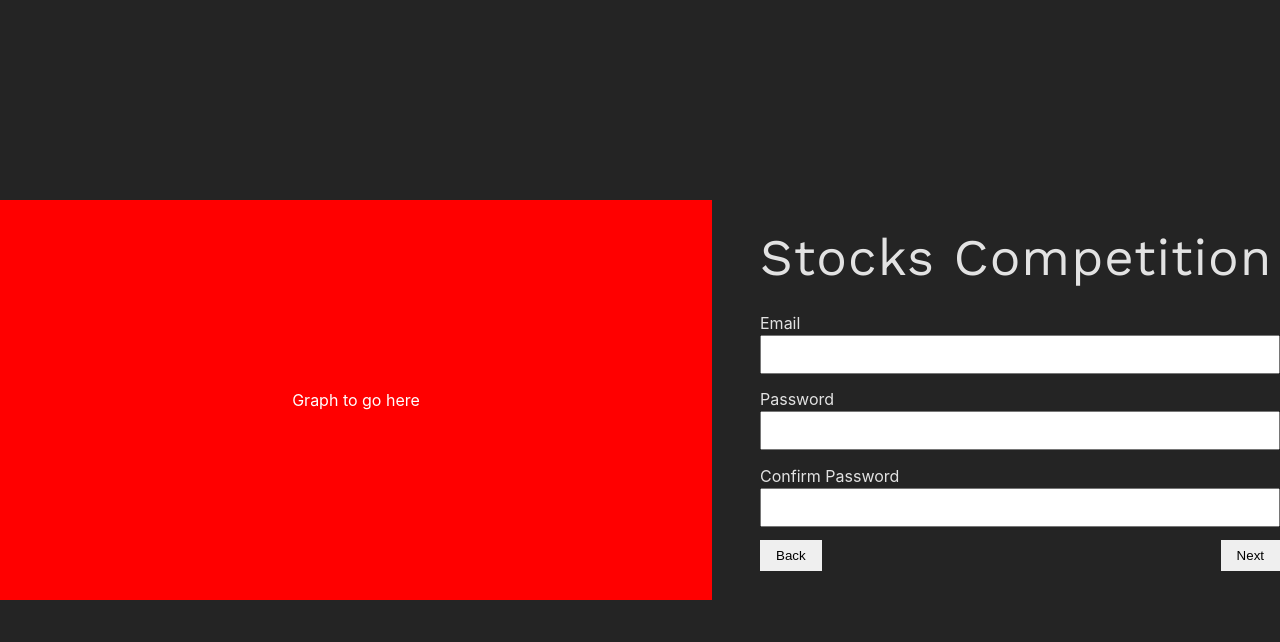
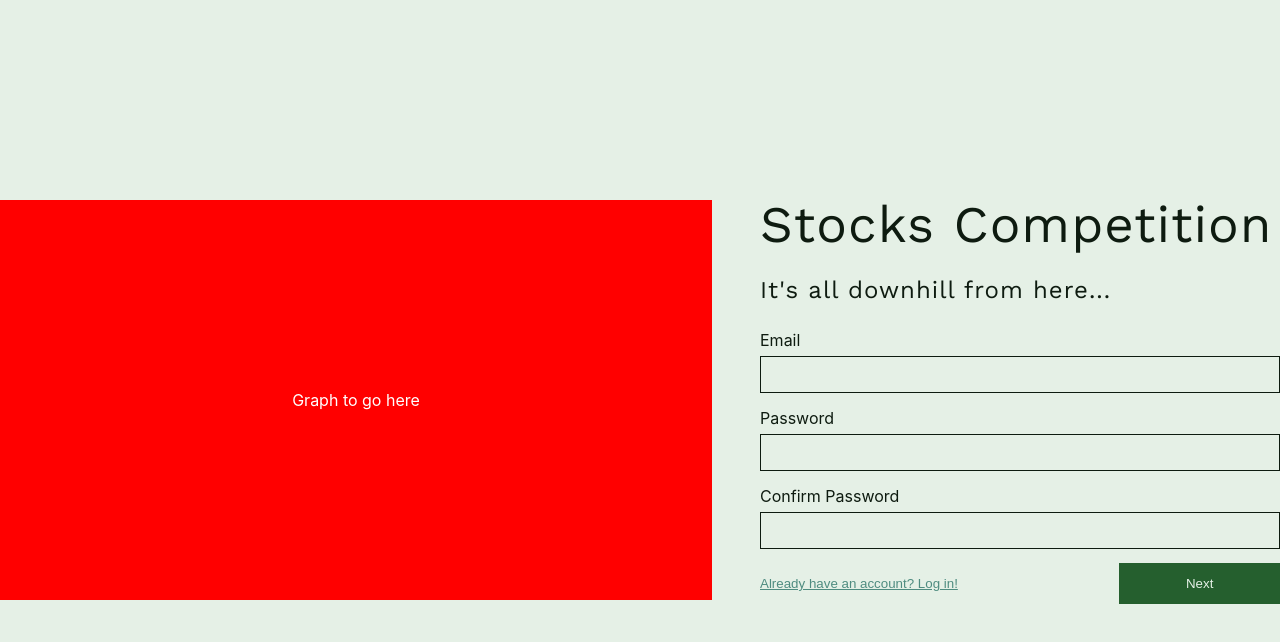
Before and after one commit to ConnorJWalker/StocksCompetition, a React (Vite) app in the folder StocksCompetition.Ui/: page / in a window 1280 px wide. Both pictures are taken after a click on the button "Sign Up". Shown: the top 642 px of the page. Built offline with nearby package versions, Linux system fonts and the light colour scheme; the HTML template or start-up script is replaced by a standard one.

Commit message:
added display details form and colour themes

```diff
--- a/StocksCompetition.Ui/src/components/authentication/authentication-inputs.tsx
+++ b/StocksCompetition.Ui/src/components/authentication/authentication-inputs.tsx
@@ -3,6 +3,7 @@ import { AuthenticationFormType } from '@models/authentication/authentication-fo
 import { AuthenticationOptions } from '@components/authentication/authentication-options'
 import { LoginForm } from '@components/authentication/forms/login-form'
 import { SignupCredentialsForm } from '@components/authentication/forms/signup-credentials-form'
+import { DisplayDetailsForm } from '@components/authentication/forms/display-details-form.tsx'
 
 export const AuthenticationInputs = () => {
     const [currentForm, setCurrentForm] = useState(AuthenticationFormType.AuthenticationInputs)
@@ -13,13 +14,14 @@ export const AuthenticationInputs = () => {
         [AuthenticationFormType.AuthenticationInputs]: <AuthenticationOptions changeForm={changeForm} />,
         [AuthenticationFormType.Login]: <LoginForm changeForm={changeForm} />,
         [AuthenticationFormType.SignupCredentials]: <SignupCredentialsForm changeForm={changeForm} />,
-        [AuthenticationFormType.SignupDisplayDetails]: <h1>TODO</h1>,
+        [AuthenticationFormType.SignupDisplayDetails]: <DisplayDetailsForm changeForm={changeForm} />,
         [AuthenticationFormType.SignupApiKey]: <h1>TODO</h1>,
     }
 
     return (
         <div className='authentication-inputs-container'>
             <h1>Stocks Competition</h1>
+            <h2>It's all downhill from here...</h2>
             { forms[currentForm] }
         </div>
     )
--- a/StocksCompetition.Ui/src/components/authentication/authentication-options.tsx
+++ b/StocksCompetition.Ui/src/components/authentication/authentication-options.tsx
@@ -6,7 +6,11 @@ export const AuthenticationOptions = ({ changeForm }: AuthenticationFormProps) =
         <>
             <section className='api-authentication-buttons'>
                 <button onClick={() => changeForm(AuthenticationFormType.SignupCredentials)}>Sign Up</button>
-                <button onClick={() => changeForm(AuthenticationFormType.Login)}>Log In</button>
+                <button
+                    className='action'
+                    onClick={() => changeForm(AuthenticationFormType.Login)}>
+                    Log In
+                </button>
             </section>
 
             <div className='divider'>
--- /dev/null
+++ b/StocksCompetition.Ui/src/components/authentication/forms/display-details-form.tsx
@@ -0,0 +1,44 @@
+import AuthenticationFormProps from '@models/authentication/authentication-form-props.ts'
+import { AuthenticationFormType } from '@models/authentication/authentication-form-type.ts'
+import { useState } from 'react'
+import { randomColour } from '@utilities/random-colour.ts'
+
+export const DisplayDetailsForm = ({ changeForm }: AuthenticationFormProps) => {
+    const [colour, setColour] = useState<string>(randomColour())
+
+    return (
+        <div className='authentication-form-container'>
+            <div style={{ display: 'flex', alignItems: 'center', justifyContent: 'center' }} className='profile-picture'>
+                <p style={{ color: 'white' }}>Profile Picture</p>
+            </div>
+
+            <label htmlFor='username'>Username</label>
+            <input id='username' type='text'/>
+            <label htmlFor='display-name'>Display Name</label>
+            <input id='display-name' type='text'/>
+
+            <label htmlFor='display-colour'>Display Colour</label>
+            <label className='display-colour-field' htmlFor='display-colour' style={{ backgroundColor: colour }}>
+                <input
+                    hidden
+                    id='display-colour'
+                    type='color'
+                    value={colour}
+                    onChange={e => { console.log(e.target); setColour(e.target.value)}} />
+            </label>
+
+            <footer>
+                <button
+                    className='link'
+                    onClick={() => changeForm(AuthenticationFormType.SignupCredentials)}>
+                    Back to credentials form
+                </button>
+                <button
+                    className='action'
+                    onClick={() => changeForm(AuthenticationFormType.SignupApiKey)}>
+                    Next
+                </button>
+            </footer>
+        </div>
+    )
+}
--- a/StocksCompetition.Ui/src/components/authentication/forms/login-form.tsx
+++ b/StocksCompetition.Ui/src/components/authentication/forms/login-form.tsx
@@ -10,8 +10,16 @@ export const LoginForm = ({ changeForm }: AuthenticationFormProps) => {
             <input id='password' type='password'/>
 
             <footer>
-                <button onClick={() => changeForm(AuthenticationFormType.AuthenticationInputs)}>Back</button>
-                <button onClick={() => changeForm(AuthenticationFormType.SignupDisplayDetails)}>Log In</button>
+                <button
+                    className='link'
+                    onClick={() => changeForm(AuthenticationFormType.AuthenticationInputs)}>
+                    Don't have an account? Sign up!
+                </button>
+                <button
+                    className='action'
+                    onClick={() => changeForm(AuthenticationFormType.SignupDisplayDetails)}>
+                    Log In
+                </button>
             </footer>
         </div>
     )
--- a/StocksCompetition.Ui/src/components/authentication/forms/signup-credentials-form.tsx
+++ b/StocksCompetition.Ui/src/components/authentication/forms/signup-credentials-form.tsx
@@ -12,8 +12,14 @@ export const SignupCredentialsForm = ({ changeForm }: AuthenticationFormProps) =
             <input id='confirm-password' type='password'/>
 
             <footer>
-                <button onClick={() => changeForm(AuthenticationFormType.AuthenticationInputs)}>Back</button>
-                <button onClick={() => changeForm(AuthenticationFormType.SignupDisplayDetails)}>Next</button>
+                <button
+                    className='link'
+                    onClick={() => changeForm(AuthenticationFormType.AuthenticationInputs)}>
+                    Already have an account? Log in!
+                </button>
+                <button
+                    className='action'
+                    onClick={() => changeForm(AuthenticationFormType.SignupDisplayDetails)}>Next</button>
             </footer>
         </div>
     )
--- a/StocksCompetition.Ui/src/index.css
+++ b/StocksCompetition.Ui/src/index.css
@@ -3,14 +3,30 @@
     line-height: 1.5;
     font-weight: 400;
 
+    --text-colour: #e4f1e6;
+    --background-colour: #0f1a10;
+    --primary-colour: #9ed9a7;
+    --secondary-colour: #3a6959;
+    --accent-colour: #73b0a4;
+
     color-scheme: light dark;
-    color: rgba(255, 255, 255, 0.87);
-    background-color: #242424;
+    color: var(--text-colour);
+    background-color: var(--background-colour);
 
     font-synthesis: none;
     text-rendering: optimizeLegibility;
     -webkit-font-smoothing: antialiased;
     -moz-osx-font-smoothing: grayscale;
+}
+
+@media (prefers-color-scheme: light) {
+    :root {
+        --text-colour: #0e1b10;
+        --background-colour: #e5f0e6;
+        --primary-colour: #255f2e;
+        --secondary-colour: #96c5b5;
+        --accent-colour: #4f8c80;
+    }
 }
 
 #root {
@@ -21,7 +37,7 @@
 
 a {
     font-weight: 500;
-    color: #646cff;
+    color: var(--accent-colour);
     text-decoration: inherit;
 }
 a:hover {
@@ -37,17 +53,39 @@ h1, h2, h3, h4, h5, h6 {
     font-family: 'Work Sans', Inter, system-ui, Avenir, Helvetica, Arial, sans-serif;
 }
 
+h1, h2 {
+    letter-spacing: 1px;
+}
+
 h1 {
     font-size: 3.2em;
     line-height: 1.1;
-    margin: 0 0 0.5em;
-    letter-spacing: 1px;
+    margin: 0 0 0.25em;
+}
+
+input[type=text], input[type=password], input[type=email] {
+    padding: 0.75em;
+    margin-bottom: 1em;
+    background-color: var(--background-colour);
+    border: 1px solid var(--text-colour);
+}
+
+input[type=text]:focus, input[type=password]:focus, input[type=email]:focus {
+    border: 1px solid var(--primary-colour);
+    outline: none;
+    box-shadow: 0 0 5px 1px var(--primary-colour);
+}
+
+label {
+    margin-bottom: 0.25em;
+    cursor: pointer;
 }
 
 button {
     border: none;
-    padding: 0.6em 1.2em;
+    padding: 1em 5em;
     cursor: pointer;
+    background-color: var(--secondary-colour);
 }
 
 button:hover {
@@ -56,6 +94,19 @@ button:hover {
 button:focus,
 button:focus-visible {
     outline: 4px auto -webkit-focus-ring-color;
+}
+
+button.action {
+    background-color: var(--primary-colour);
+    color: var(--background-colour);
+}
+
+button.link {
+    background-color: transparent;
+    color: var(--accent-colour);
+    padding: unset;
+    text-decoration: underline;
+    font-weight: 500;
 }
 
 /* Authentication Page */
@@ -83,7 +134,7 @@ button:focus-visible {
 }
 
 .authentication-container .divider span {
-    border-top: 1px solid white;
+    border-top: 1px solid var(--text-colour);
     flex: 1;
     height: 0;
 }
@@ -105,6 +156,7 @@ button:focus-visible {
 .api-authentication-buttons button {
     width: 15em;
     padding: 1em 1.2em;
+    margin: 0 auto;
 }
 
 .oauth-buttons img {
@@ -118,13 +170,7 @@ button:focus-visible {
     align-items: center;
     gap: 12px;
     width: 20em;
-}
-
-.authentication-container input[type=text],
-.authentication-container input[type=password],
-.authentication-container input[type=email] {
-    padding: 0.75em;
-    margin-bottom: 1em;
+    margin: 0 auto;
 }
 
 .authentication-form-container {
@@ -136,3 +182,15 @@ button:focus-visible {
     display: flex;
     justify-content: space-between;
 }
+
+.authentication-form-container .profile-picture {
+    width: 25%;
+    aspect-ratio: 1;
+    background-color: var(--accent-colour);
+    margin: 0 auto 1em;
+}
+
+.authentication-form-container .display-colour-field {
+    padding: 1.4em;
+    margin-bottom: 1em;
+}
--- /dev/null
+++ b/StocksCompetition.Ui/src/utilities/random-colour.ts
@@ -0,0 +1,10 @@
+export const randomColour = () => {
+    const availableCharacters = "0123456789abcdef"
+
+    let colour = '#'
+    for (let i = 0; i < 6; i++) {
+        colour += availableCharacters[Math.floor(Math.random() * availableCharacters.length)]
+    }
+
+    return colour
+}
--- a/StocksCompetition.Ui/tsconfig.json
+++ b/StocksCompetition.Ui/tsconfig.json
@@ -25,7 +25,8 @@
         "paths": {
             "@pages/*": [ "./pages/*" ],
             "@components/*": [ "./components/*" ],
-            "@models/*": [ "./models/*" ]
+            "@models/*": [ "./models/*" ],
+            "@utilities/*": [ "./utilities/*" ]
         }
     },
     "include": ["src"],
--- a/StocksCompetition.Ui/vite.config.ts
+++ b/StocksCompetition.Ui/vite.config.ts
@@ -8,7 +8,8 @@ export default defineConfig({
         alias: [
             { find: '@components', replacement: path.resolve(__dirname, 'src', 'components') },
             { find: '@pages', replacement: path.resolve(__dirname, 'src', 'pages') },
-            { find: '@models', replacement: path.resolve(__dirname, 'src', 'models') }
+            { find: '@models', replacement: path.resolve(__dirname, 'src', 'models') },
+            { find: '@utilities', replacement: path.resolve(__dirname, 'src', 'utilities') }
         ]
     }
 })
```
